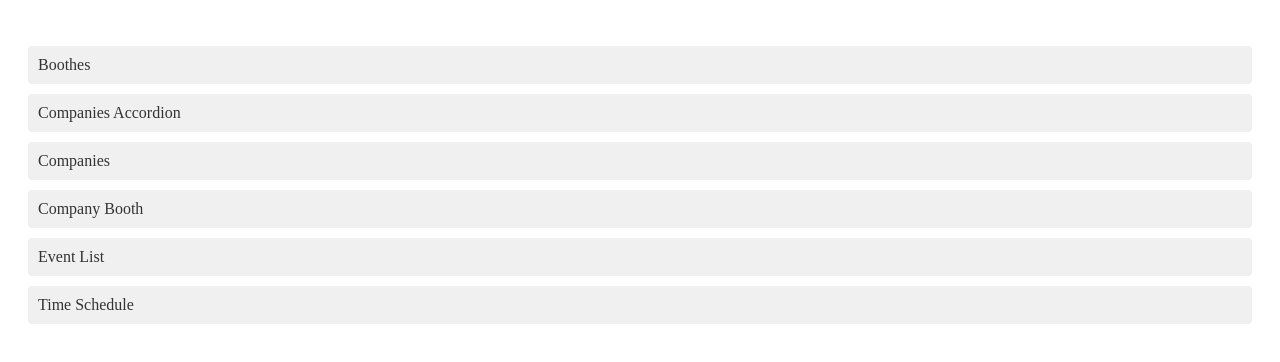
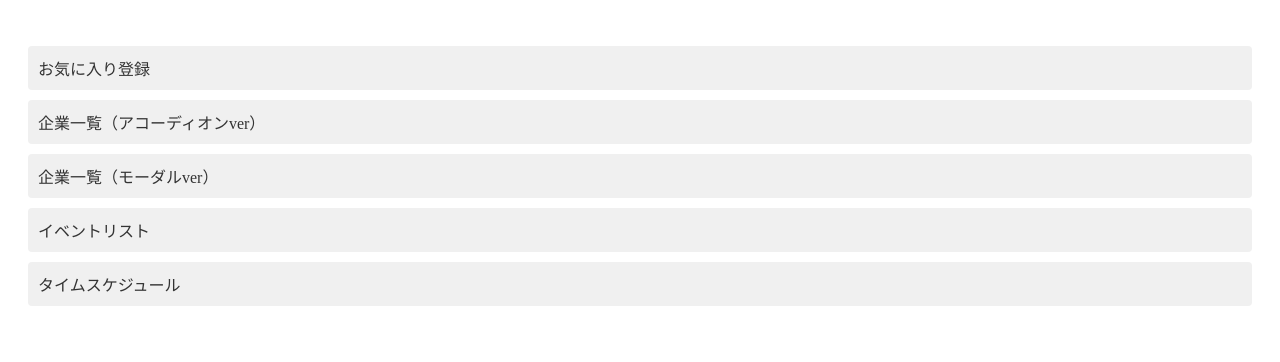
Before and after one commit to bsj-yoshijima/JMS-App-demo, a plain HTML site: page index.html in a window 1280 px wide. Drawn offline with Linux system fonts and the light colour scheme.

Commit message:
fix amplify config

```diff
--- a/index.html
+++ b/index.html
@@ -33,12 +33,12 @@
 <body>
     <nav>
         <ul class="nav-list">
-            <li class="nav-item"><a href="boothes.html" class="nav-link">Boothes</a></li>
-            <li class="nav-item"><a href="companies_accordion.html" class="nav-link">Companies Accordion</a></li>
-            <li class="nav-item"><a href="companies.html" class="nav-link">Companies</a></li>
-            <li class="nav-item"><a href="company_booth.html" class="nav-link">Company Booth</a></li>
-            <li class="nav-item"><a href="eventlist.html" class="nav-link">Event List</a></li>
-            <li class="nav-item"><a href="timeschedule.html" class="nav-link">Time Schedule</a></li>
+            <li class="nav-item"><a href="boothes.html" class="nav-link">お気に入り登録</a></li>
+            <li class="nav-item"><a href="companies_accordion.html" class="nav-link">企業一覧（アコーディオンver）</a></li>
+            <li class="nav-item"><a href="companies.html" class="nav-link">企業一覧（モーダルver）</a></li>
+            <!-- <li class="nav-item"><a href="company_booth.html" class="nav-link">Company Booth</a></li> -->
+            <li class="nav-item"><a href="eventlist.html" class="nav-link">イベントリスト</a></li>
+            <li class="nav-item"><a href="timeschedule.html" class="nav-link">タイムスケジュール</a></li>
         </ul>
     </nav>
 </body>
```
